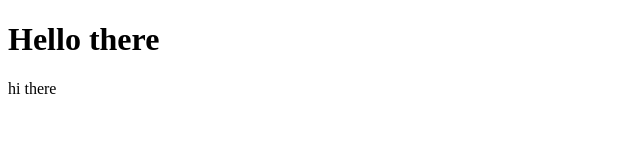
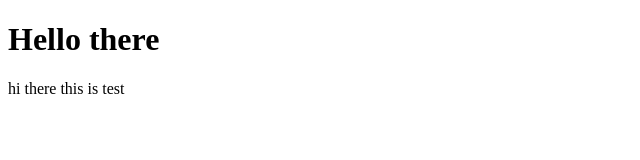
Before and after one commit to abbassmortazavi/kuber-argocd, a plain HTML site: page index.html in a window 1280 px wide. Shown: the full height of the page, 0-640 px from the left. Drawn offline with Linux system fonts and the light colour scheme.

Commit message:
feat: update code 01

```diff
--- a/index.html
+++ b/index.html
@@ -7,5 +7,6 @@
 <body>
 <h1>Hello there</h1>
 <span>hi there</span>
+<span>this is test</span>
 </body>
 </html>
```
